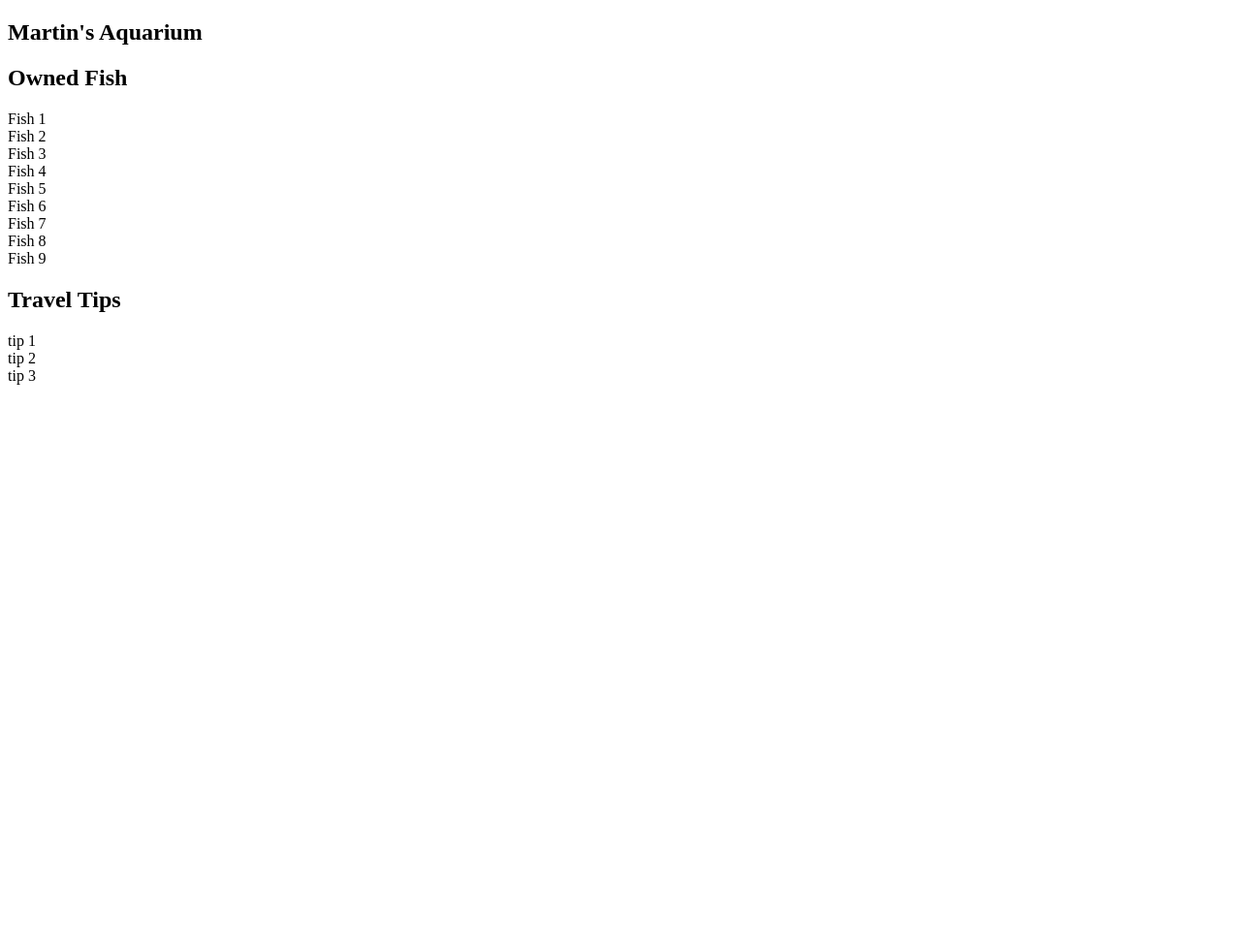
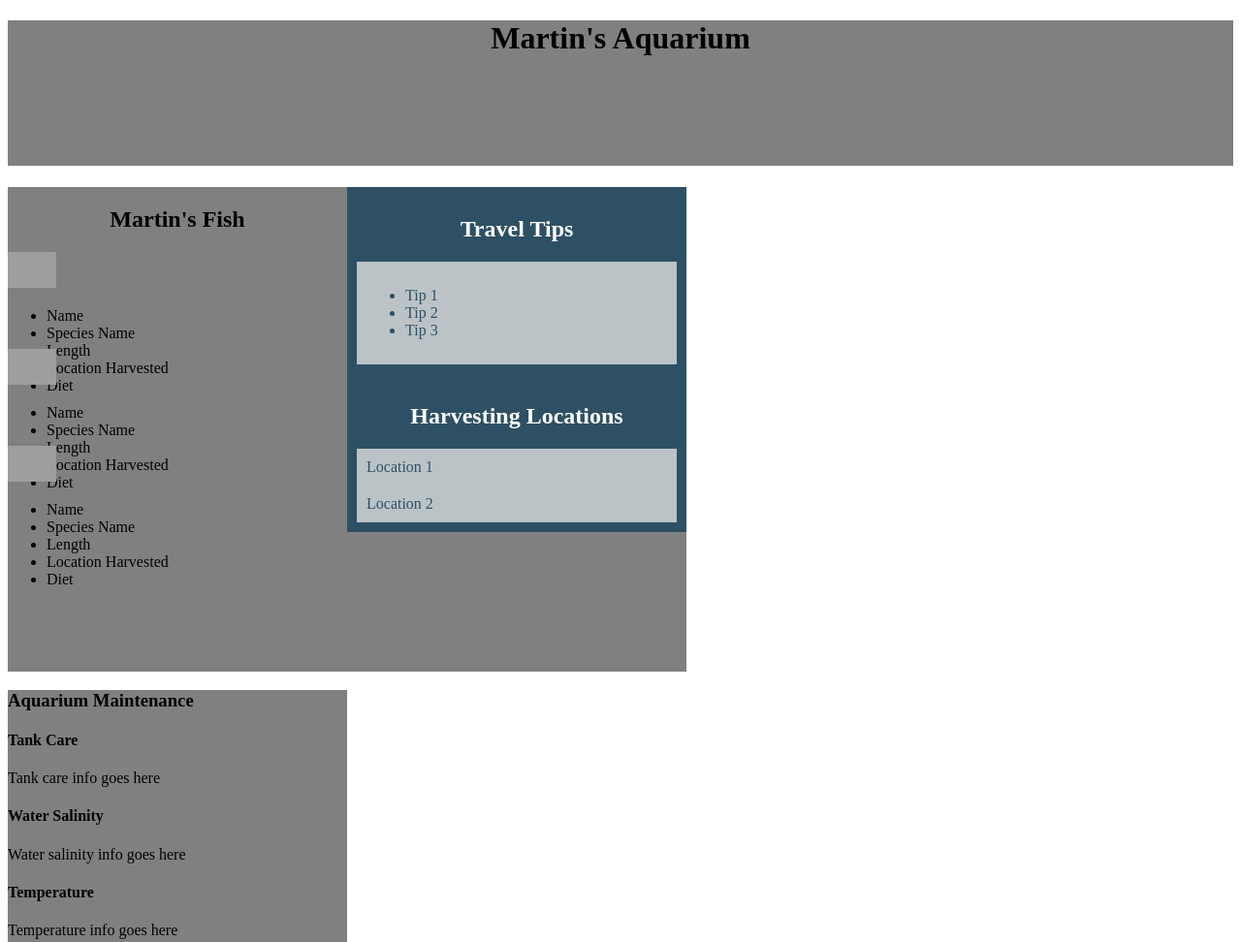
Before and after one commit to Semiosphere/congressional-rep, a plain HTML site: page index.html in a window 1280 px wide. Shown: the top 972 px of the page at 97% size. Before the commit the page ends 800 px from the top, so only its background shows below. Drawn offline with Linux system fonts and the light colour scheme; grey boxes are pictures that could not be loaded.

Commit message:
"newest version"

```diff
--- a/index.html
+++ b/index.html
@@ -8,34 +8,96 @@
     <link rel="stylesheet" href="styles/main.css">
 </head>
 
+<header>
+    <h1>Martin's Aquarium</h1>
+</header>
+
 <body>
-  <article class="header">
-      <h1>Martin's Aquarium</h1>
-  </article>
+    <main>
+        <article class="main-content">
+            <article class="owned-fish-box">
+                <h2>Martin's Fish</h2>
+                <div class="owned-fish-container">
+                    <article class="owned-container">
+                        <img src="https://imgr.search.brave.com/IXs7TiMINciuprO0hs9pXpCJOFbQW5KMvh5BgWvgN08/fit/710/710/ce/1/aHR0cDovL3BsdXNw/bmcuY29tL2ltZy1w/bmcvYW5nZWwtZmlz/aC1wbmctaGQtcGVw/cGVybWludC1hbmdl/bGZpc2gtd2hhbGVi/aXRlLXBuZy03MTAu/cG5n">
+                        <div class="owned-fish-info">
+                            <ul>
+                                <li>Name</li>
+                                <li>Species Name</li>
+                                <li>Length</li>
+                                <li>Location Harvested</li>
+                                <li>Diet</li>
+                            </ul>
+                        </div>
+                    </article>
+                    <article class="owned-container">
+                        <img src="https://imgr.search.brave.com/IXs7TiMINciuprO0hs9pXpCJOFbQW5KMvh5BgWvgN08/fit/710/710/ce/1/aHR0cDovL3BsdXNw/bmcuY29tL2ltZy1w/bmcvYW5nZWwtZmlz/aC1wbmctaGQtcGVw/cGVybWludC1hbmdl/bGZpc2gtd2hhbGVi/aXRlLXBuZy03MTAu/cG5n">
+                        <div class="owned-fish-info">
+                            <ul>
+                                <li>Name</li>
+                                <li>Species Name</li>
+                                <li>Length</li>
+                                <li>Location Harvested</li>
+                                <li>Diet</li>
+                            </ul>
+                        </div>
+                    </article>
+                    <article class="owned-container">
+                        <img src="https://imgr.search.brave.com/IXs7TiMINciuprO0hs9pXpCJOFbQW5KMvh5BgWvgN08/fit/710/710/ce/1/aHR0cDovL3BsdXNw/bmcuY29tL2ltZy1w/bmcvYW5nZWwtZmlz/aC1wbmctaGQtcGVw/cGVybWludC1hbmdl/bGZpc2gtd2hhbGVi/aXRlLXBuZy03MTAu/cG5n">
+                        <div class="owned-fish-info">
+                            <ul>
+                                <li>Name</li>
+                                <li>Species Name</li>
+                                <li>Length</li>
+                                <li>Location Harvested</li>
+                                <li>Diet</li>
+                            </ul>
+                        </div>
+                    </article>
+                </div>
+            </article>
+            <article class="locations-box">
+                <article class="tips-container">
+                    <h2>Travel Tips</h2>
+                    <div class="tips-box">
+                        <ul>
+                            <li>Tip 1</li>
+                            <li>Tip 2</li>
+                            <li>Tip 3</li>
+                        </ul>
+                    </div>
+                </article>
+                <article class="locations-container">
+                    <h2>Harvesting Locations</h2>
+                    <div class="location1">Location 1</div>
+                    <div class="location2">Location 2</div>
+                </article>
+            </article>
+        </article>
+        <aside class="tank-tips-box">
+            <article class="tank-tips-container">
+                <h3>Aquarium Maintenance</h3>
+                <div class="tank-care">
+                    <h4>Tank Care</h4>
+                        <p>Tank care info goes here</p>
+                </div>
 
-<article class="owned-fish">
-    <h1>Owned Fish</h1>
-    <section class="owned-box">
-        <div>Fish 1</div>
-        <div>Fish 2</div>
-        <div>Fish 3</div>
-        <div>Fish 4</div>
-        <div>Fish 5</div>
-        <div>Fish 6</div>
-        <div>Fish 7</div>
-        <div>Fish 8</div>
-        <div>Fish 9</div>
-    </section>
-</article>
+                <div class="water-salinity">
+                    <h4>Water Salinity</h4>
+                        <p>Water salinity info goes here</p>
+                </div>
 
-<article class="locations">
-    <h1 class="travel-tips">Travel Tips</h1>
-    <section class="tips-box">
-        <div>tip 1</div>
-        <div>tip 2</div>
-        <div>tip 3</div>
-    </section>
+                <div class="temperature">
+                    <h4>Temperature</h4>
+                        <p>Temperature info goes here</p>
+                </div>
+            </article>
+        </aside>
+    </main>
 
-</article>
+
+
+
+
 </body>
 </html>
--- a/styles/main.css
+++ b/styles/main.css
@@ -1 +1,76 @@
-#fishtank {}
+
+.main-content {
+    display: flex;
+}
+h1 {
+    text-align:center;
+    border: 5px grey
+    width: 300px;
+    height: 150px;
+    background-color: grey;
+}
+.owned-fish-box {
+    border: dimgray;
+    width: 350px;
+    height: 500px;
+    background-color: grey;
+}
+.locations-box {
+    border: dimgray;
+    width: 350px;
+    height: 500px;
+    background-color: grey;
+}
+.tank-tips-box {
+    border: dimgray;
+    width: 350px;
+    height: 500px;
+    background-color: grey;
+}
+h2 {
+    text-align: center;
+}
+.owned-container {
+
+    width: 350px;
+    height: 100px;
+
+    align-content:center;
+}
+img {
+    max-width: 50px;
+    max-height: 50px;
+}
+.owned-fish-info {
+    text-align: justify;
+}
+.tips-container {
+    background-color: rgb(46, 80, 100);
+    padding: 10px;
+    text-align: left;
+    color: white;
+}
+.tips-box {
+    background-color: rgb(187, 195, 199);
+    padding: 10px;
+    text-align: left;
+    color: rgb(46, 80, 100);
+}
+.locations-container {
+    background-color: rgb(46, 80, 100);
+    padding: 10px;
+    text-align: left;
+    color: white;
+}
+.location1 {
+    background-color: rgb(187, 195, 199);
+    padding: 10px;
+    text-align: left;
+    color: rgb(46, 80, 100);
+}
+.location2 {
+    background-color: rgb(187, 195, 199);
+    padding: 10px;
+    text-align: left;
+    color: rgb(46, 80, 100);
+}
```
